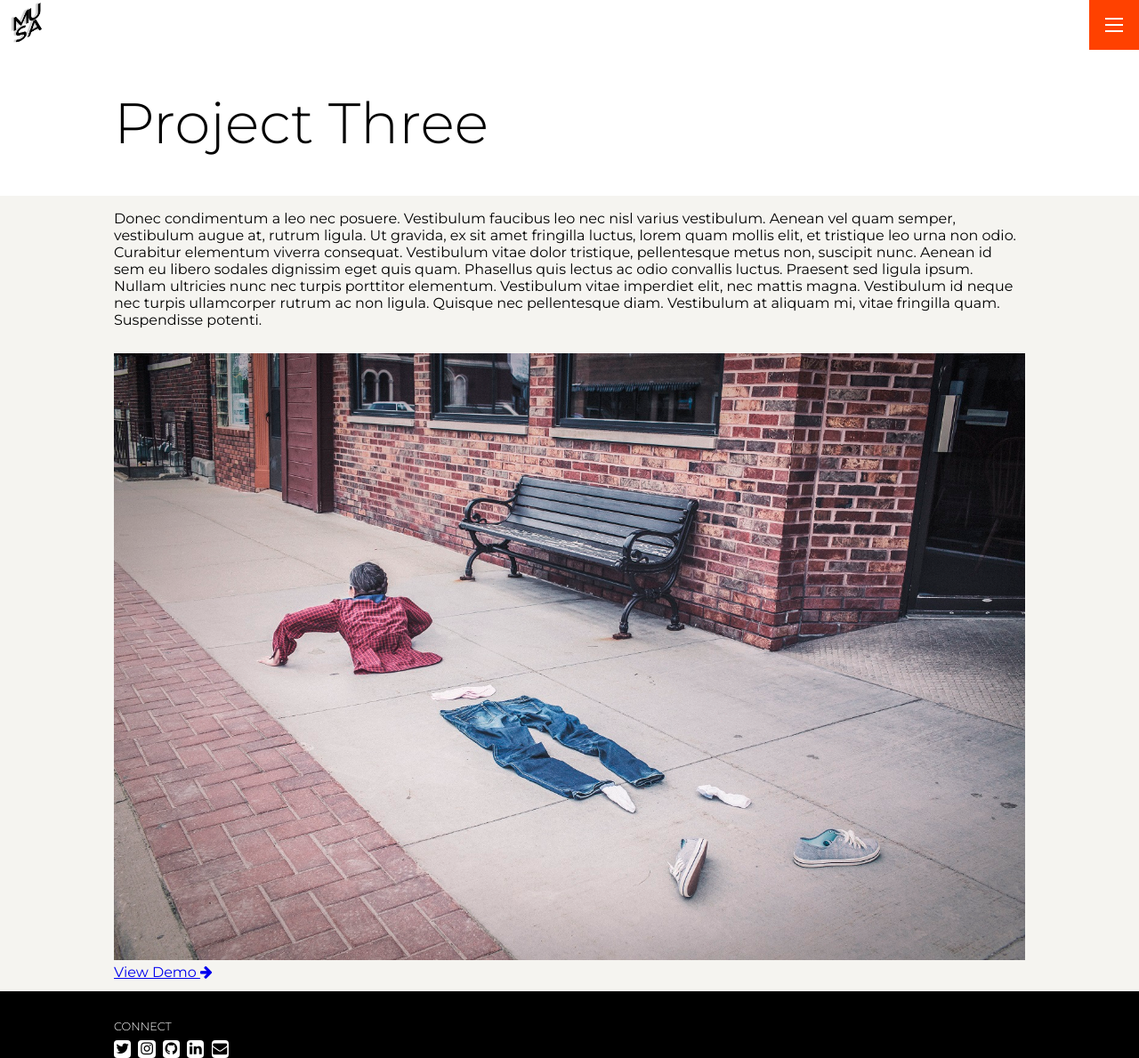
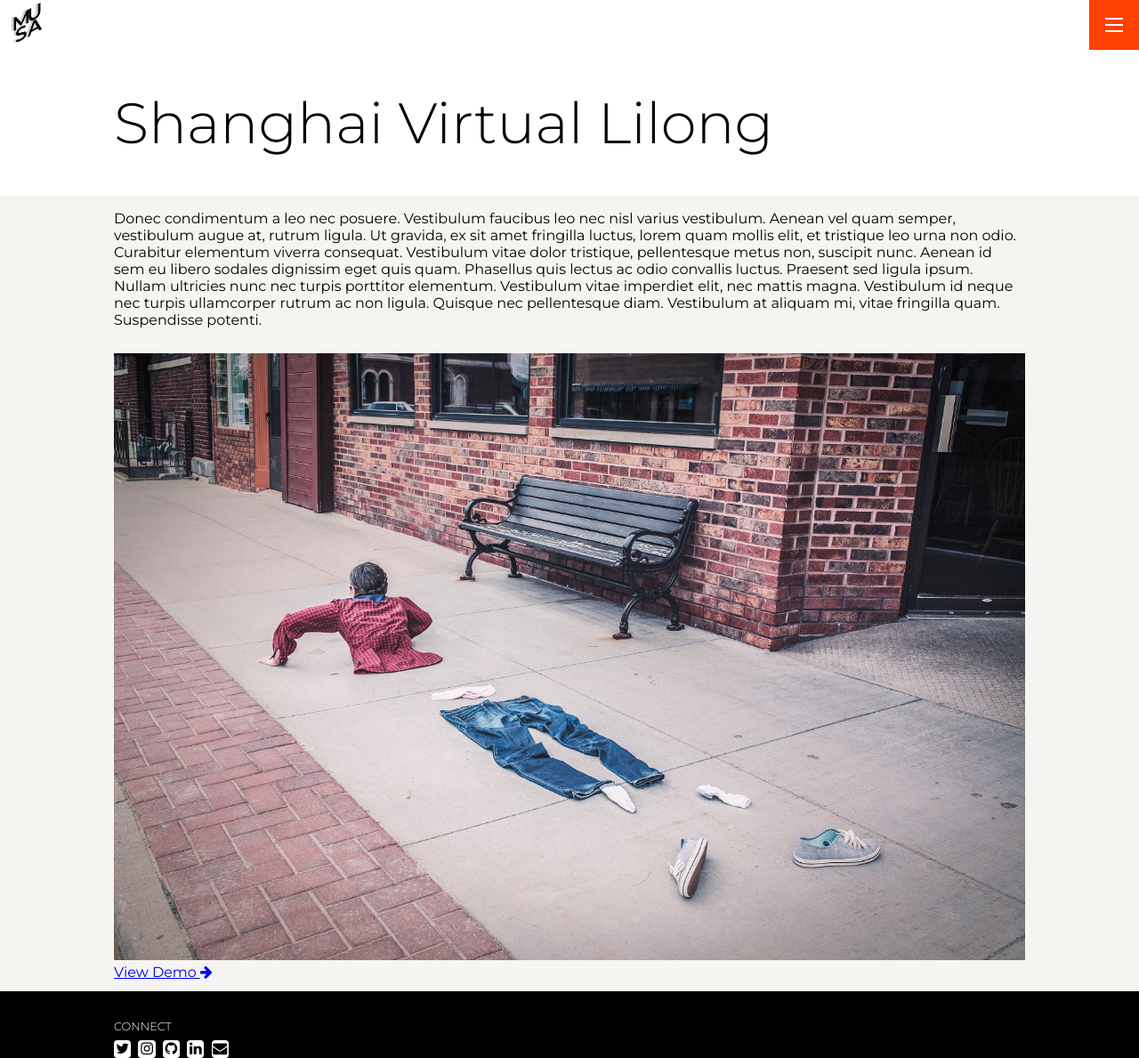
Before and after one commit to chloealimurong/portfolio, a Jekyll site: the page built from _projects/proj-3.md, in a window 1280 px wide and 1189 px high. Shown: the whole window at 89% size. Built offline with Jekyll 4.4.1, drawn with Linux system fonts in a browser that asks for light colours.

Commit message:
Rename project title to 'Shanghai Virtual Lilong'

```diff
--- a/_projects/proj-3.md
+++ b/_projects/proj-3.md
@@ -1,6 +1,6 @@
 ---
 layout: post
-title: 'Project Three'
+title: 'Shanghai Virtual Lilong'
 thumbnail: /assets/img/projects/proj-3/thumbnail.jpg
 ---
 
```
